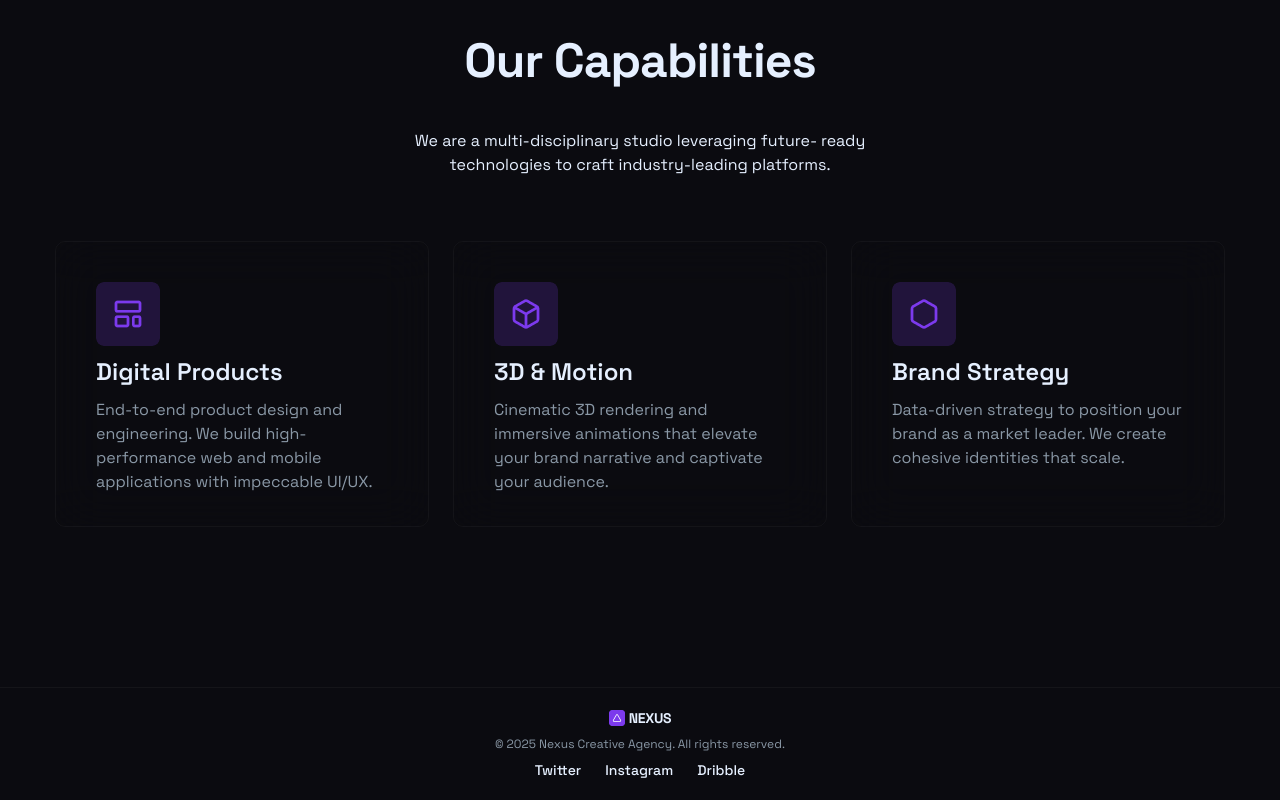
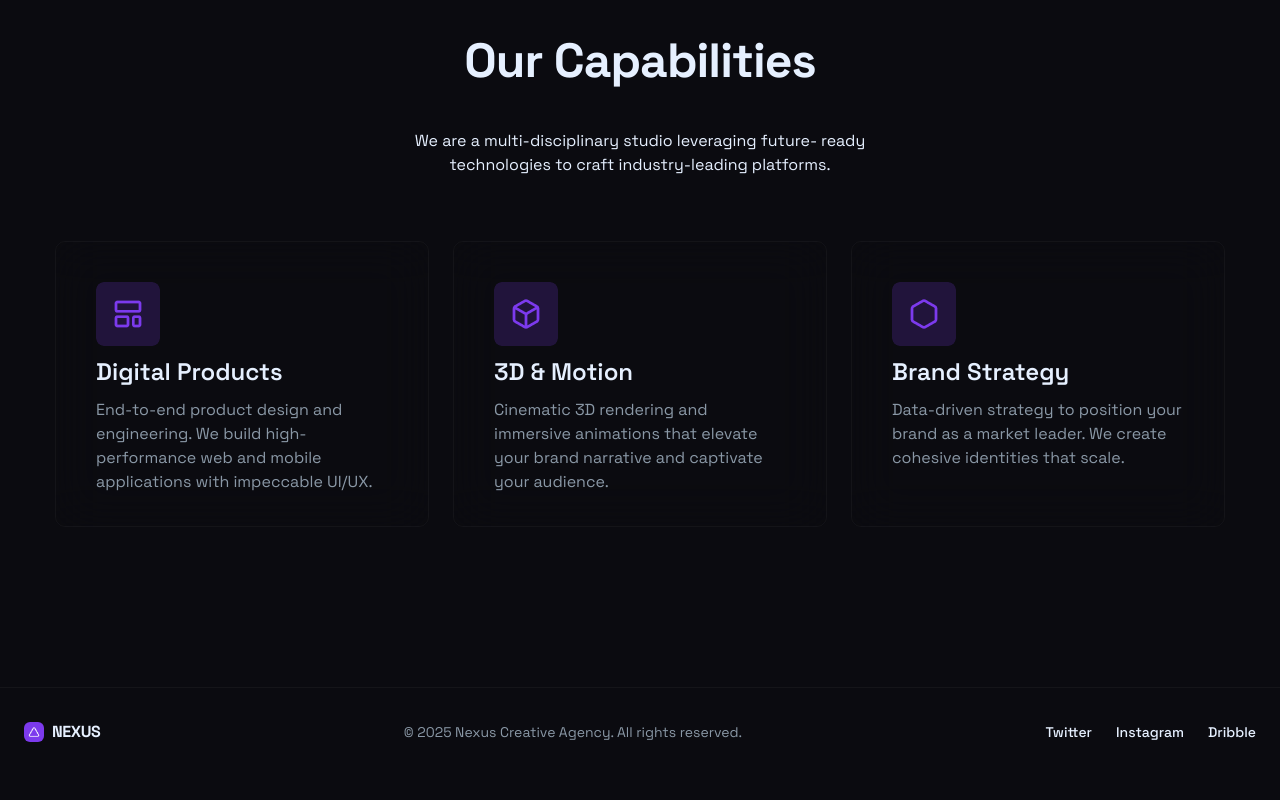
Before and after one commit to raihan-mahmud-talukder/nexus, a React (Create React App) app: page / in a window 1280 px wide. Shown: the part 2834-3634 px from the top of the page. After the commit the page ends 3598 px from the top, so only its background shows below. Built offline with nearby package versions, Linux system fonts and the light colour scheme.

Commit message:
footer tablet responsive

```diff
--- a/src/components/Footer.jsx
+++ b/src/components/Footer.jsx
@@ -3,19 +3,22 @@ export const Footer = () => {
         <footer className="
             flex flex-col
             gap-2
-            justify-center
             border-t border-t-[#FFFFFF0A] border-solid
-            pt-5 pb-5 px-4
+            py-5 px-4 md:px-6 md:pt-8
+            md:flex-row md:justify-between md:items-center
             ">
             <div className="
-                flex items-center gap-1
-                justify-center">
+                flex items-center justify-center
+                gap-1 md:gap-2">
                 <img
-                    className="w-4 h-4 rounded-sm"
+                    className="
+                    w-4 h-4 md:w-5 md:h-5
+                    rounded-sm md:rounded-md
+                    "
                     src="images/logo.png" alt="logo" />
                 <span
                     className="
-                    text-sm
+                    text-sm md:text-base
                     font-extrabold
                     uppercase
                     tracking-tight
@@ -24,10 +27,11 @@ export const Footer = () => {
             </div>
             <p className="
                 font-normal
-                text-xs
+                text-xs md:text-sm
                 align-middle
                 text-center
-                text-[#8A98A6]">
+                text-[#8A98A6]
+                ">
                 © 2025 Nexus Creative Agency. All rights reserved.
             </p>
             <ul className="
```
